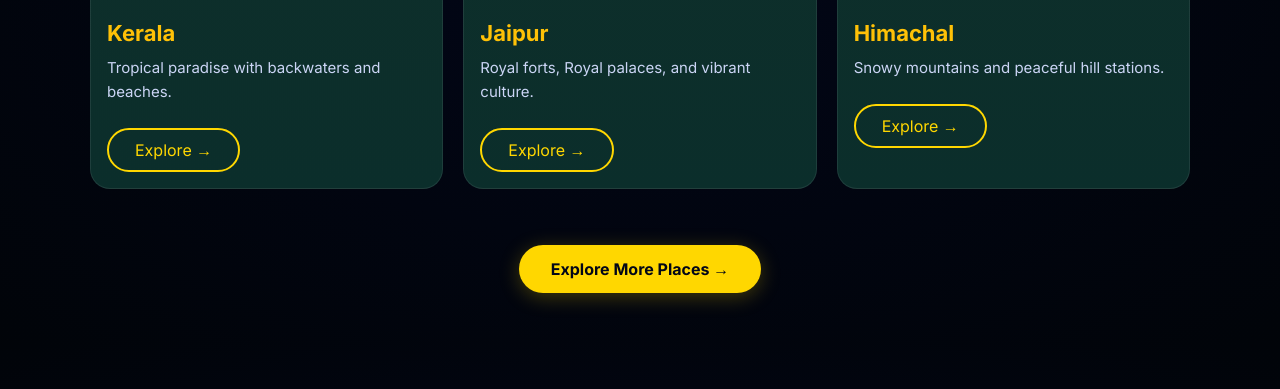
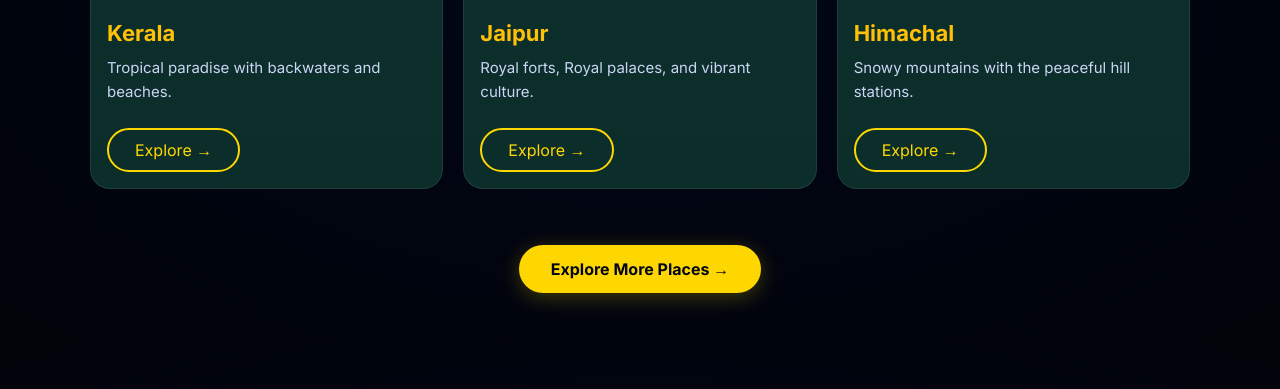
Before and after one commit to Tejasrathod274/Final-Project, a Flask app: page / in a window 1280 px wide. Shown: the part 1179-1568 px from the top of the page. Run offline with Flask 3, Linux system fonts and the light colour scheme; some libraries are stand-ins or nearby versions.

Commit message:
changes in login css file

```diff
--- a/templates/index.html
+++ b/templates/index.html
@@ -86,7 +86,7 @@
       <img src="{{ url_for('static', filename='images/Himachal/Himachal.jpg') }}" alt="Himachal">
       <div class="card-content">
         <h3>Himachal</h3>
-        <p>Snowy mountains and peaceful hill stations.</p>
+        <p>Snowy mountains with the peaceful hill stations.</p>
         {% if logged_in %}
         <a href="{{ url_for('destination', name='Himachal') }}" class="effect-btn">Explore →</a>
         {% else %}
```
